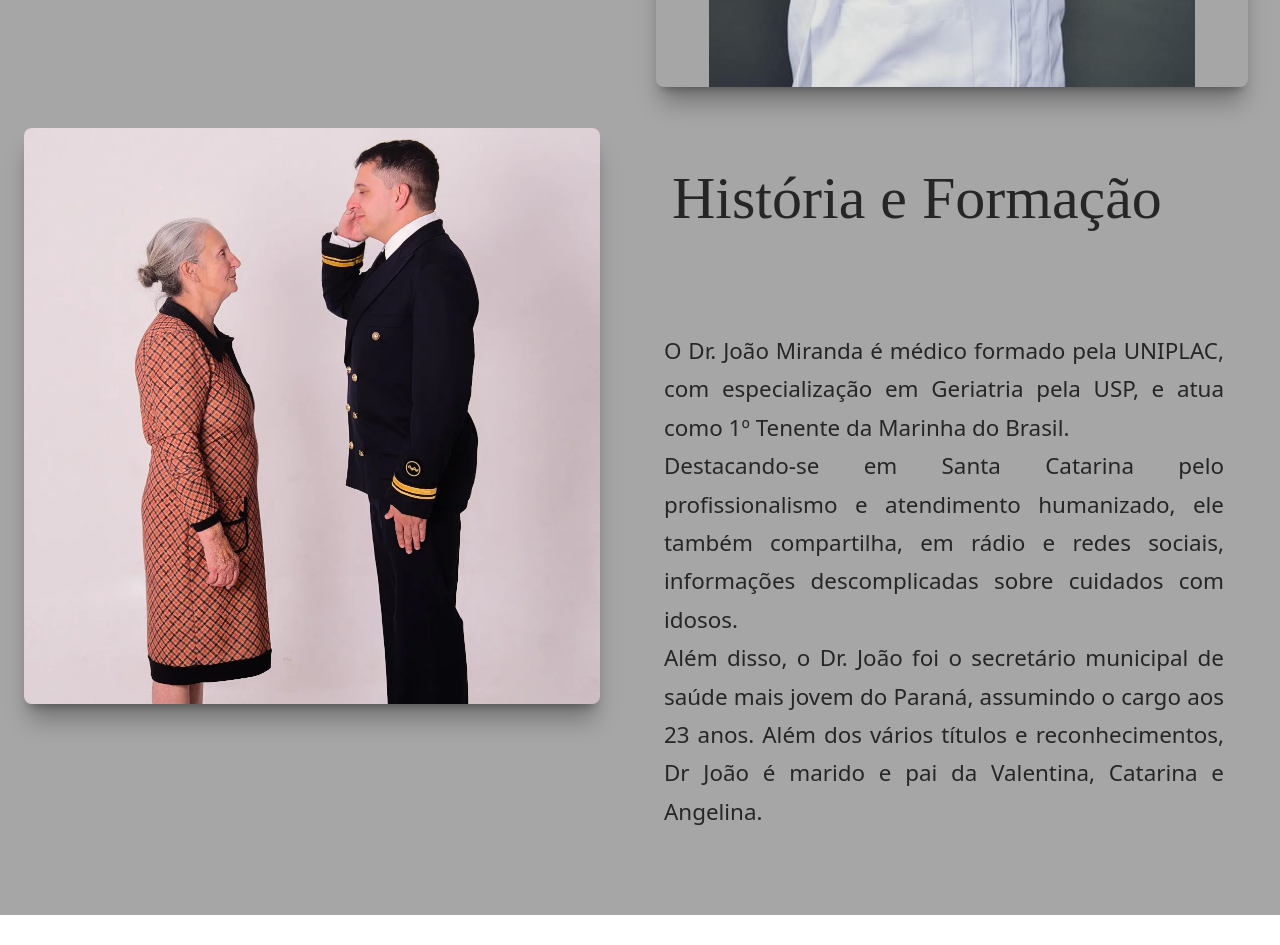
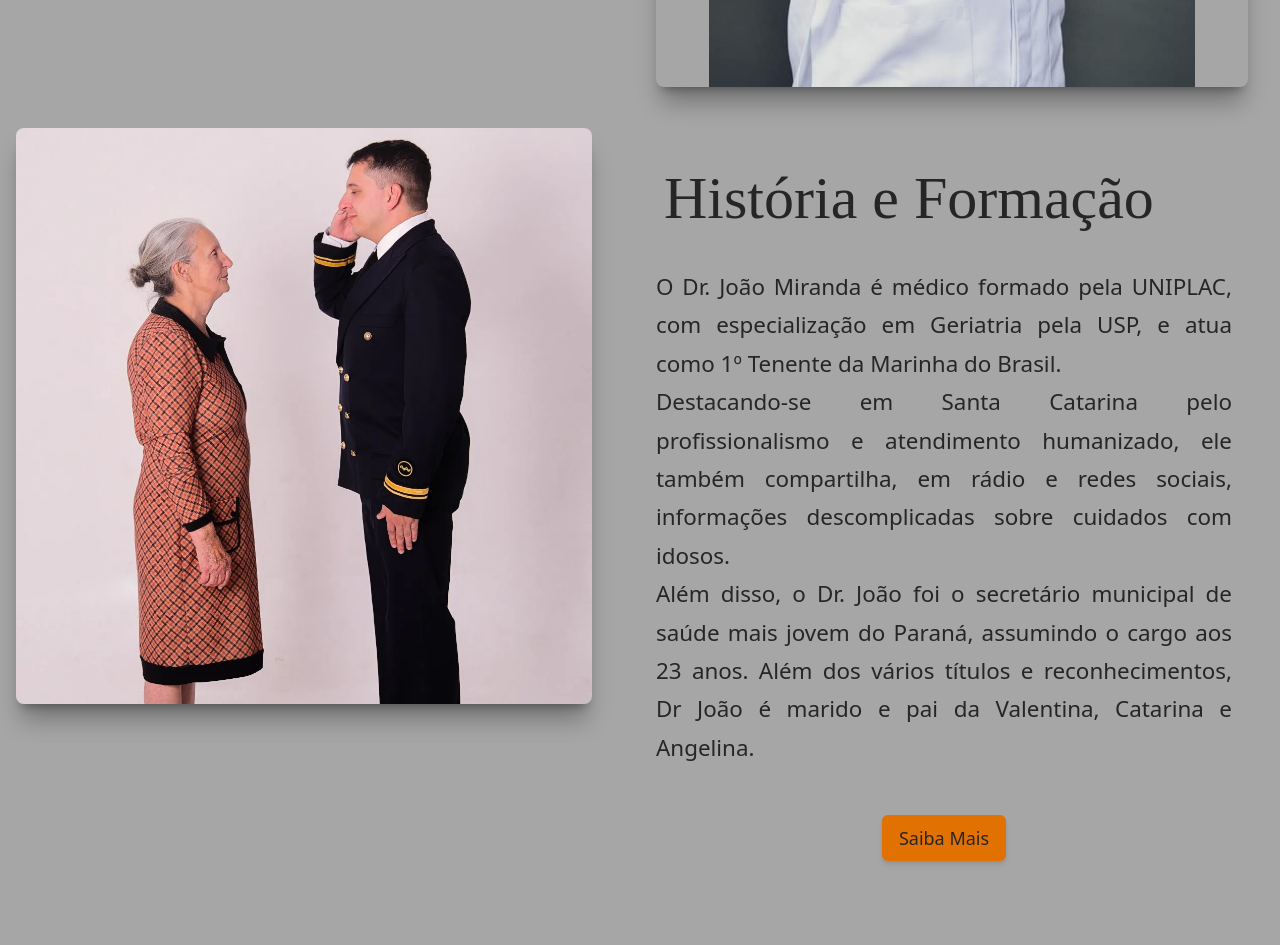
Before and after one commit to Gabrielvsiqueira/Dr-Joao, a website built with Vite: page Dr-joao/index.html in a window 1280 px wide. Shown: the part 800-1745 px from the top of the page. Before the commit the page ends 1715 px from the top, so only its background shows below. Built offline with nearby package versions, Linux system fonts and the light colour scheme.

Commit message:
feat: add new itens in html and css

```diff
--- a/Dr-joao/index.html
+++ b/Dr-joao/index.html
@@ -46,7 +46,7 @@
     <div class="flex flex-col md:flex-row justify-center pt-20 mb-9 items-center md:items-start md:gap-8">
       <img src="./img/foto2.jpg" alt="foto 2"
         class="max-w-full md:max-w-lg lg:max-w-xl rounded-lg shadow-xl/30 mb-6 md:mb-0" />
-      <div class="content p-4 md:p-0 md:w-1/2">
+      <div class="content">
         <h1 class="font-playfair text-5xl md:text-6xl font-medium p-8 m-2 text-center md:text-left">
           História e Formação
         </h1>
@@ -58,8 +58,11 @@
           com idosos. <br />
           Além disso, o Dr. João foi o secretário municipal de saúde mais jovem do Paraná,
           assumindo o cargo aos 23 anos. Além dos vários títulos e reconhecimentos, Dr João é
-          marido e pai da Valentina, Catarina e Angelina.
+          marido e pai da Valentina, Catarina e Angelina. <br>
         </p>
+        <button
+          class="rounded-md bg-amber-600 py-2 px-4 border border-transparent text-center text-lg transition-all shadow-md hover:shadow-lg focus:bg-amber-900 focus:shadow-none active:bg-amber-700 hover:bg-amber-700 active:shadow-none disabled:pointer-events-none disabled:opacity-50 disabled:shadow-none block mx-auto mt-4"
+          type="button"> Saiba Mais </button>
       </div>
     </div>
   </main>
--- a/Dr-joao/src/style.css
+++ b/Dr-joao/src/style.css
@@ -33,8 +33,8 @@ main {
   font-weight: 400;
   text-align:justify;
   font-size: 1.4rem;
-  padding-top: 4rem;
   padding-left: 2rem;
   padding-right: 2rem;
+  padding-bottom: 2rem;
   line-height: 2.4rem;
 }
```
